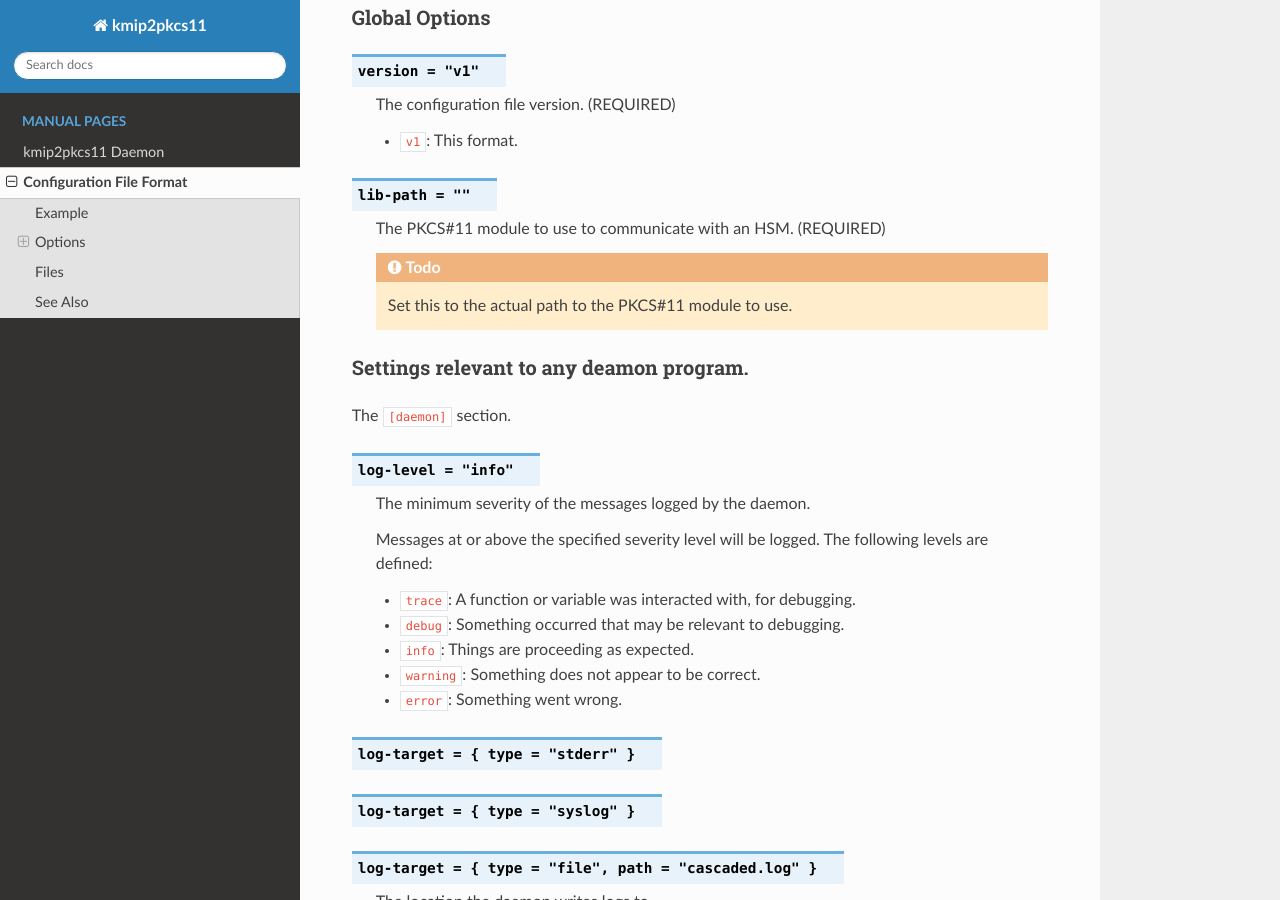
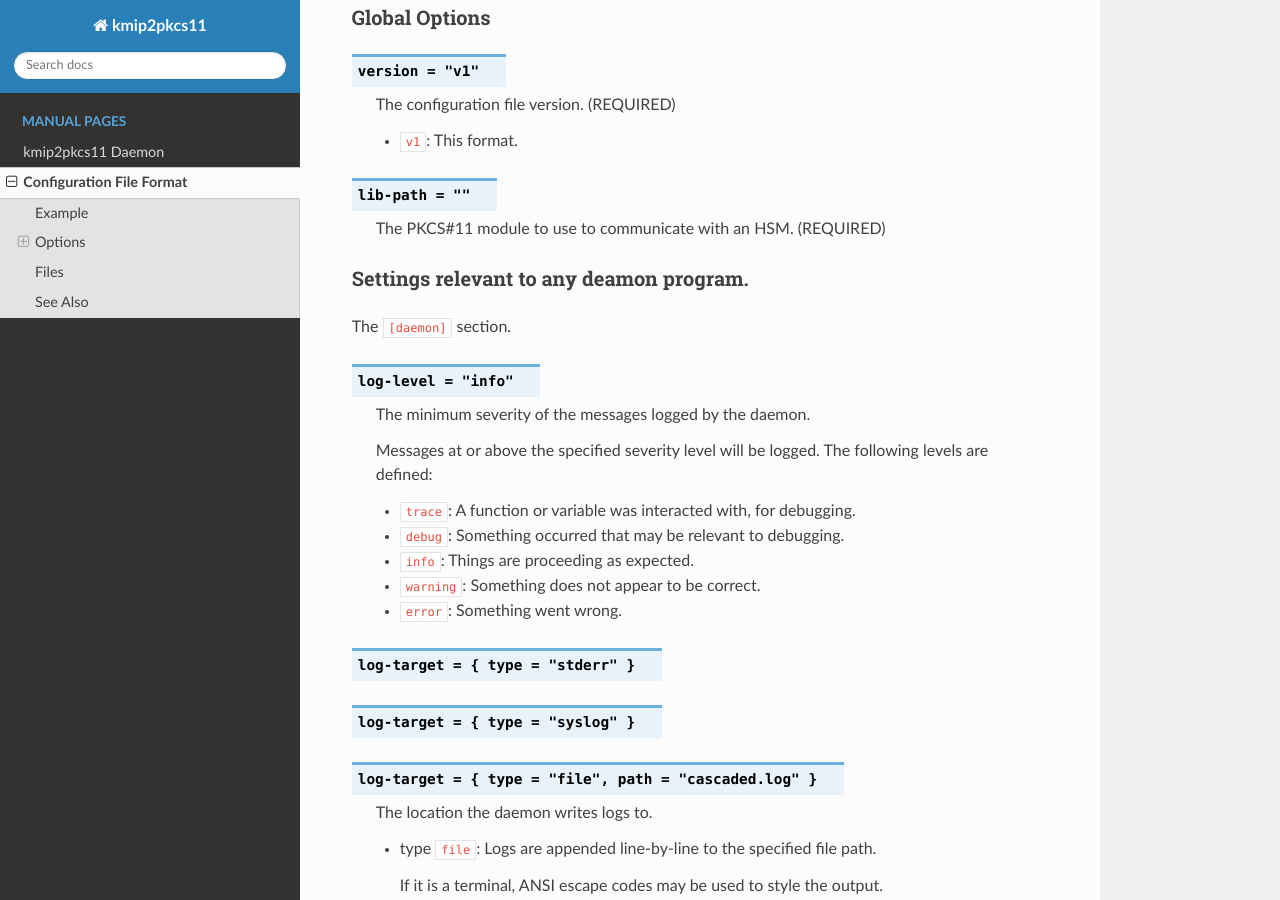
Before and after one commit to NLnetLabs/kmip2pkcs11, a Sphinx documentation site: the page built from doc/manual/source/man/kmip2pkcs11-config.toml.rst, in a window 1280 px wide and 900 px high, scrolled down 777 px. Built offline with Sphinx 7.4.7 and the Read the Docs theme 3.1.0, drawn with Linux system fonts in a browser that asks for light colours.

Commit message:
Remove errant TODO in RST docs.

```diff
--- a/doc/manual/source/man/kmip2pkcs11-config.toml.rst
+++ b/doc/manual/source/man/kmip2pkcs11-config.toml.rst
@@ -49,8 +49,6 @@ Global Options
 .. option:: lib-path = ""
 
     The PKCS#11 module to use to communicate with an HSM. (REQUIRED)
-
-    .. todo:: Set this to the actual path to the PKCS#11 module to use.
 
 Settings relevant to any deamon program.
 ++++++++++++++++++++++++++++++++++++++++
```
